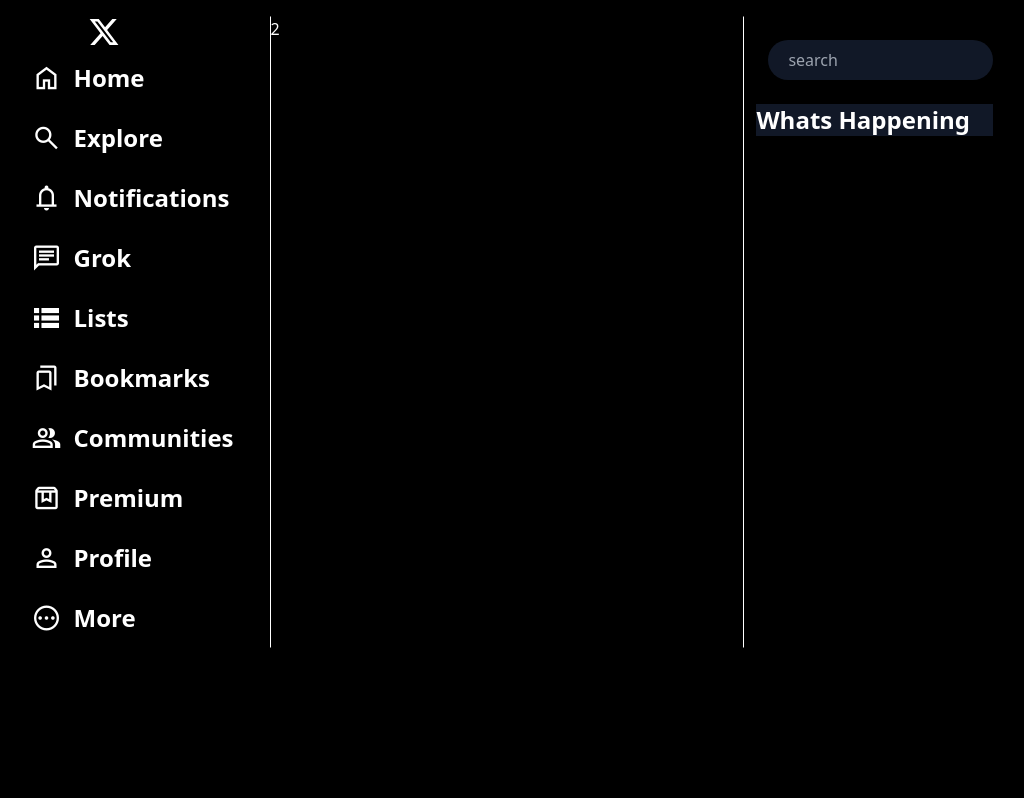
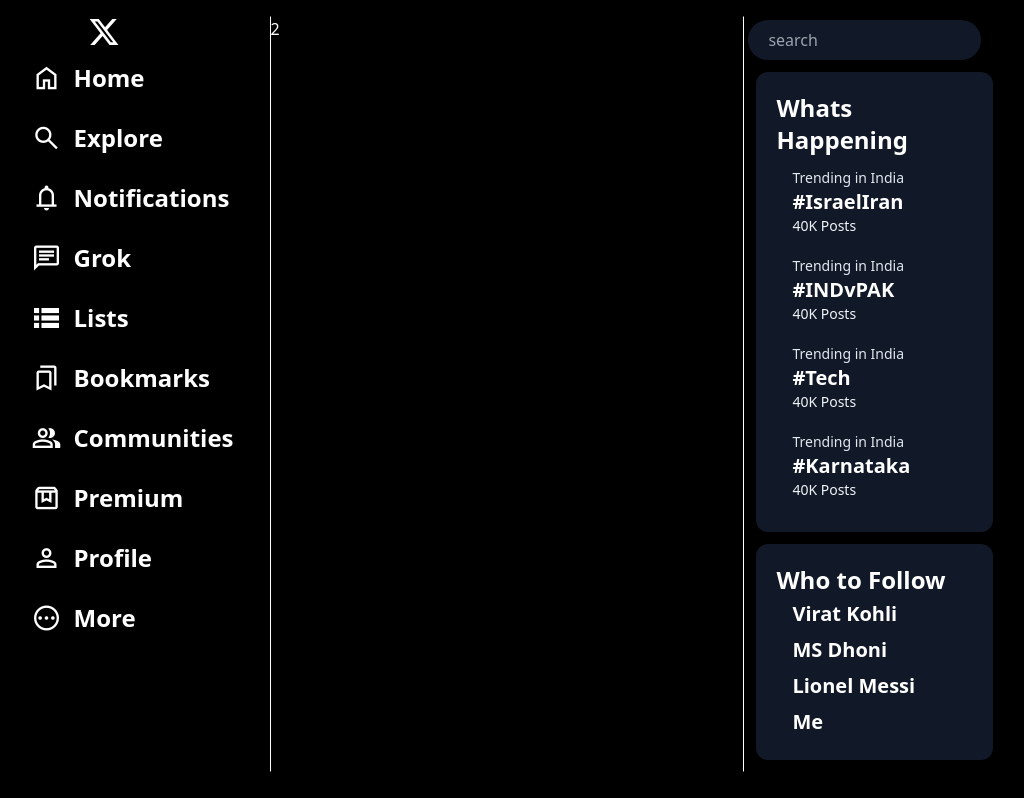
Before and after one commit to paiabhishekpai/twitter-clone, a website: page index.html in a window 1280 px wide. Shown: the whole page, without its empty margins (62-1086 px from the left). Drawn offline with nearby package versions, Linux system fonts and the light colour scheme.

Commit message:
Explore bar completed

```diff
--- a/index.html
+++ b/index.html
@@ -39,12 +39,41 @@
         </div>
         <div class="second w-full border border-x-white border-y-black">2</div>
         <div class="third  w-full">
-          <div class="search m-3 ">
-            <input type="text" placeholder="search" class="w-1/2 bg-gray-900 px-5 rounded-full py-2 m-3">
+          <div class="search m-1 ">
+            <input type="text" placeholder="search" class="w-1/2 bg-gray-900 px-5 rounded-full py-2 ">
           </div>
-          <div class="whats m-3 w-1/2 bg-gray-900">
-            <h1 class="text-2xl font-bold">Whats Happening</h1>
+          <div class="whats m-3 w-1/2 bg-gray-900 p-5 rounded-xl">
+            <h1 class="text-2xl font-bold ">Whats Happening</h1>
+            <div class="item my-1 p-2 px-4 hover:bg-gray-800 cursor-pointer">
+              <div class=" text-sm text-slate-200">Trending in India</div>
+              <div class="font-bold text-xl">#IsraelIran</div>
+              <div class=" text-sm text-slate-100">40K Posts</div>
+            </div>
+            <div class="item my-1 p-2 px-4 hover:bg-gray-800 cursor-pointer">
+              <div class=" text-sm text-slate-200">Trending in India</div>
+              <div class="font-bold text-xl">#INDvPAK</div>
+              <div class=" text-sm text-slate-100">40K Posts</div>
+            </div>
+            <div class="item my-1 p-2 px-4 hover:bg-gray-800 cursor-pointer">
+              <div class=" text-sm text-slate-200">Trending in India</div>
+              <div class="font-bold text-xl">#Tech</div>
+              <div class=" text-sm text-slate-100">40K Posts</div>
+            </div>
+            <div class="item my-1 p-2 px-4 hover:bg-gray-800 cursor-pointer">
+              <div class=" text-sm text-slate-200">Trending in India</div>
+              <div class="font-bold text-xl">#Karnataka</div>
+              <div class=" text-sm text-slate-100">40K Posts</div>
+            </div>
           </div>
+          <div class="who m-3 w-1/2 bg-gray-900 p-5 rounded-xl">
+            <h1 class="text-2xl font-bold ">Who to Follow</h1>
+            <div class="item my-1 px-4 space-y-2 ">
+              <div class="font-bold text-xl cursor-pointer">Virat Kohli</div>
+              <div class="font-bold text-xl cursor-pointer">MS Dhoni</div>
+              <div class="font-bold text-xl cursor-pointer">Lionel Messi</div>
+              <div class="font-bold text-xl cursor-pointer">Me</div>
+
+            </div>
         </div>
     </div>
   </body>
```
Also changed, not shown: css/output.css.
